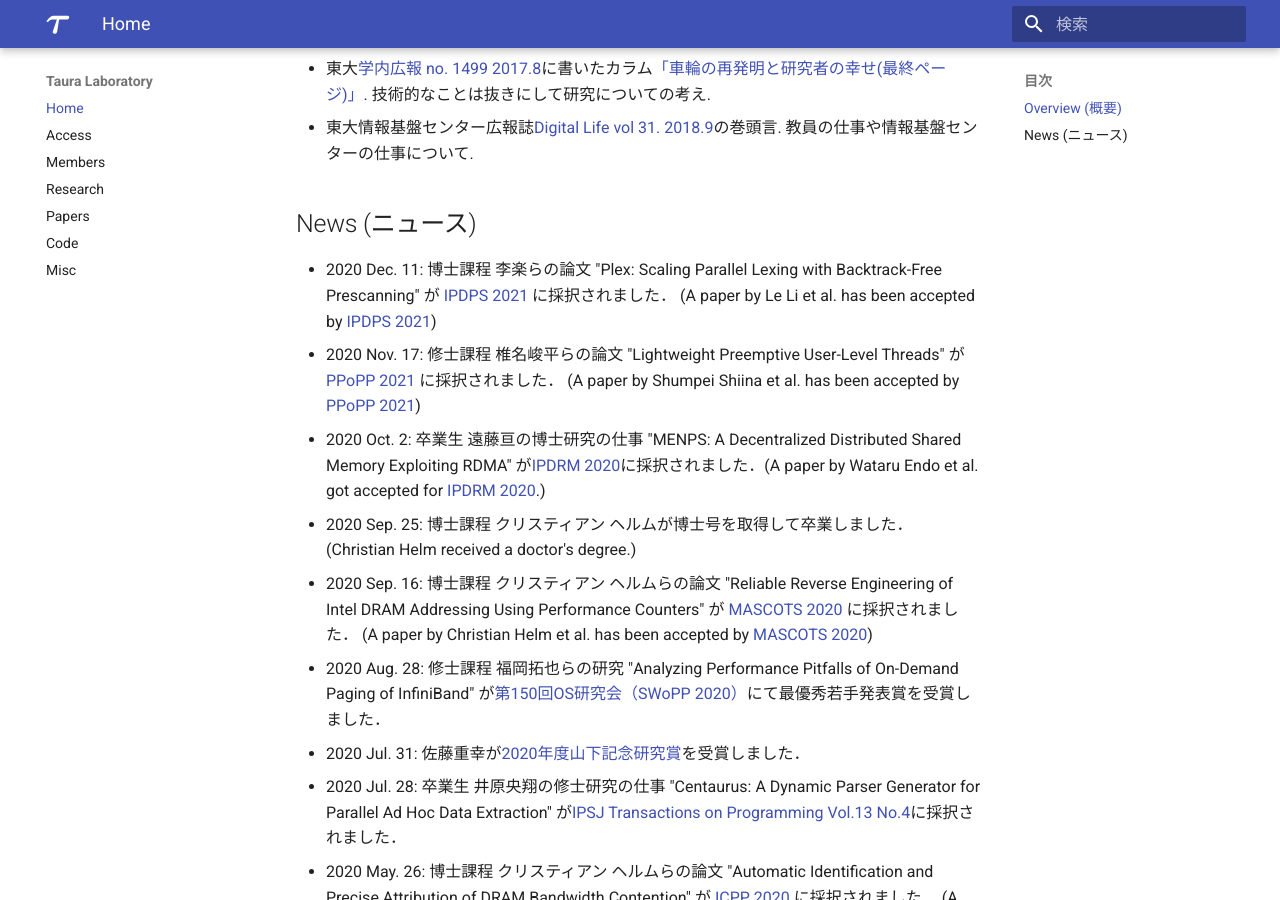
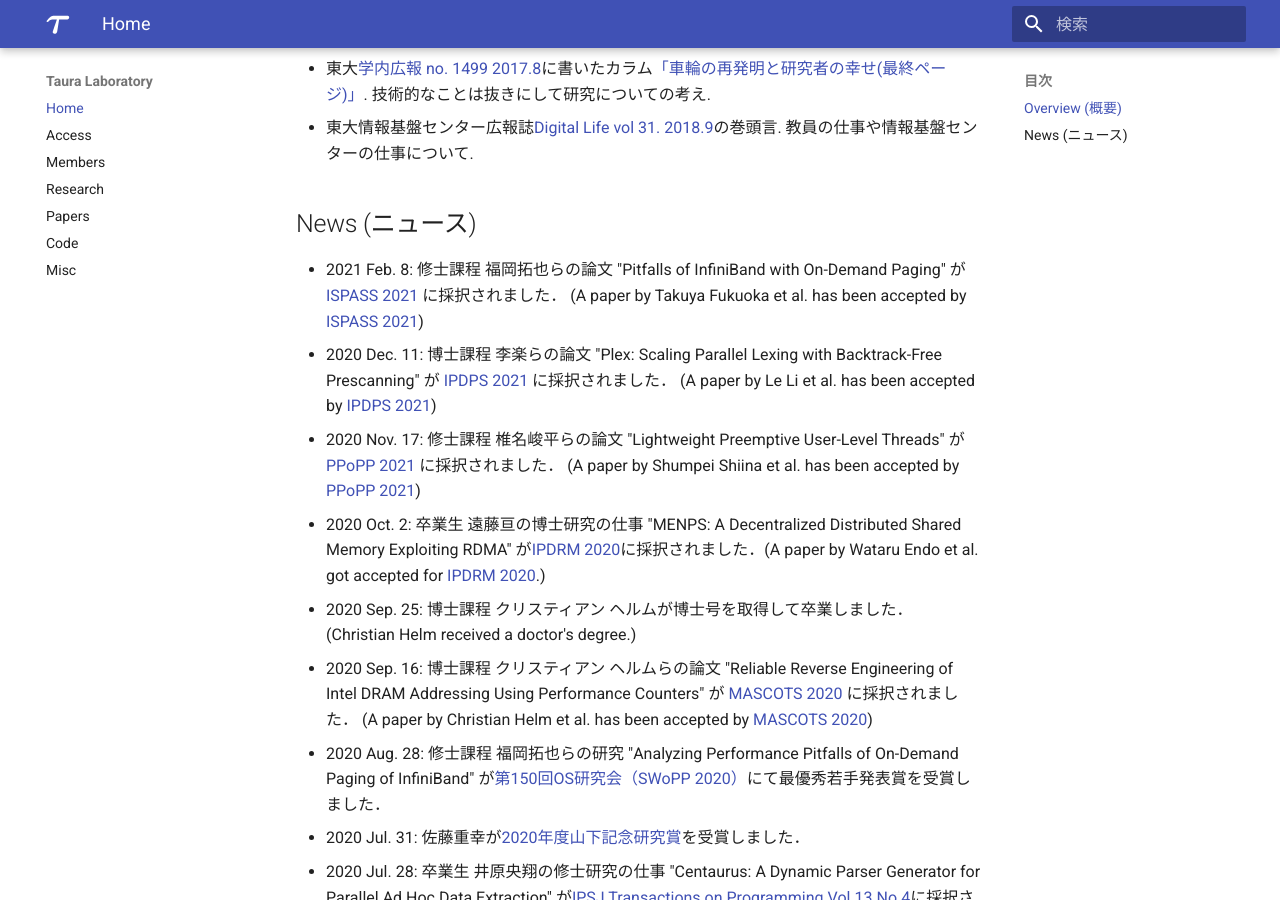
Before and after one commit to Yukayo/taura-lab, an MkDocs documentation site: the page built from docs/index.md, in a window 1280 px wide and 900 px high, scrolled down 688 px. Built offline with MkDocs 1.6.1 and Material for MkDocs 9.7.7, drawn with Linux system fonts in a browser that asks for light colours.

Commit message:
Update index.md

```diff
--- a/docs/index.md
+++ b/docs/index.md
@@ -32,6 +32,7 @@ computers much more accessible to domain scientists.
   * 東大情報基盤センター広報誌[Digital Life vol 31. 2018.9](https://www.itc.u-tokyo.ac.jp/DigitalLife/vol31/Digital%20Life%20Vol31.pdf)の巻頭言. 教員の仕事や情報基盤センターの仕事について.
 
 ## News (ニュース)
+  * 2021 Feb. 8: 修士課程 福岡拓也らの論文 "Pitfalls of InfiniBand with On-Demand Paging" が [ISPASS 2021](https://www.ispass.org/ispass2021/) に採択されました． (A paper by Takuya Fukuoka et al. has been accepted by [ISPASS 2021](https://www.ispass.org/ispass2021/))
   * 2020 Dec. 11: 博士課程 李楽らの論文 "Plex: Scaling Parallel Lexing with Backtrack-Free Prescanning" が [IPDPS 2021](https://www.ipdps.org/) に採択されました． (A paper by Le Li et al. has been accepted by [IPDPS 2021](https://www.ipdps.org/))
   * 2020 Nov. 17: 修士課程 椎名峻平らの論文 "Lightweight Preemptive User-Level Threads" が [PPoPP 2021](https://ppopp21.sigplan.org/) に採択されました． (A paper by Shumpei Shiina et al. has been accepted by [PPoPP 2021](https://ppopp21.sigplan.org/))
   * 2020 Oct. 2: 卒業生 遠藤亘の博士研究の仕事 "MENPS: A Decentralized Distributed Shared Memory Exploiting RDMA" が[IPDRM 2020](https://ipdrm.github.io/)に採択されました．(A paper by Wataru Endo et al. got accepted for [IPDRM 2020](https://ipdrm.github.io/).)
```
